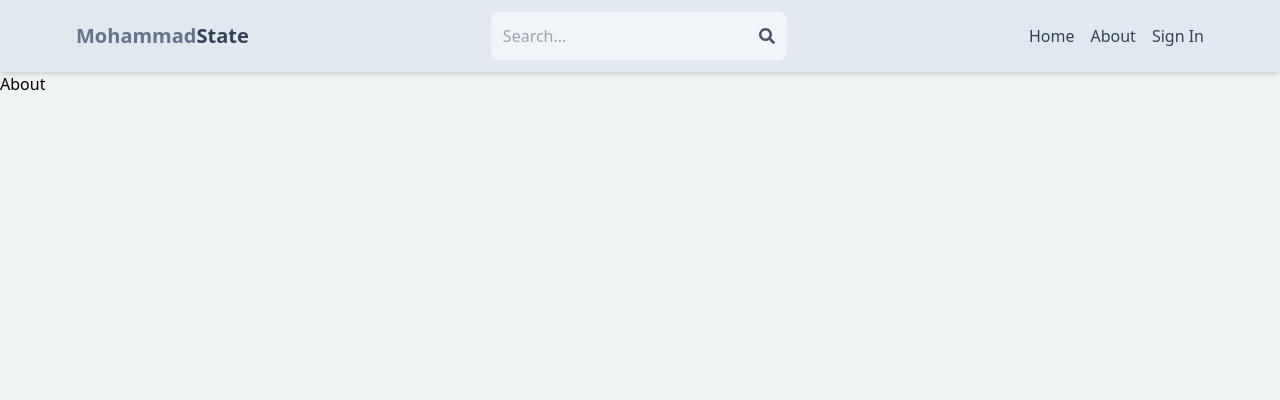
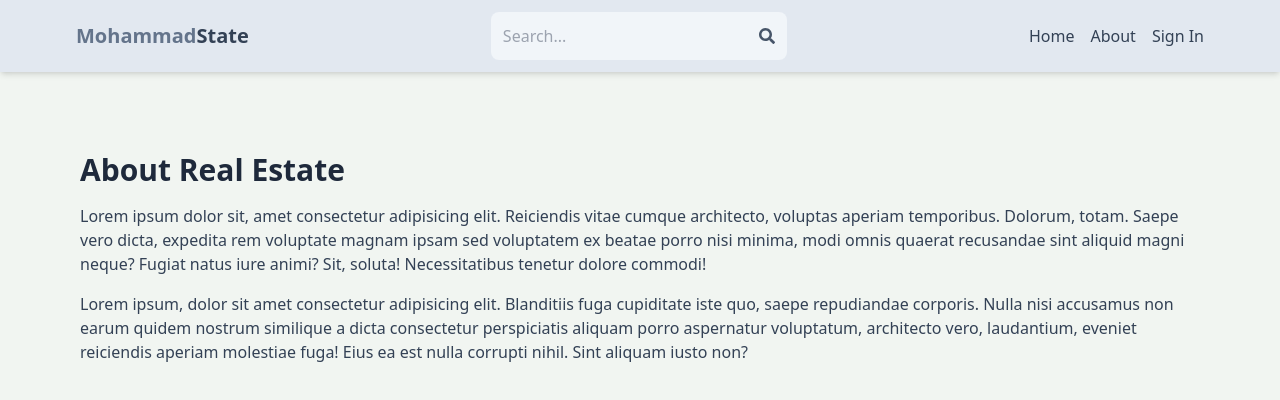
Before and after one commit to dada-mhmd/mern-realstate-frontend, a React (Vite) app in the folder frontend/: page /about in a window 1280 px wide. Shown: the top 400 px of the page. Built offline with nearby package versions, Linux system fonts and the light colour scheme; no server answers.

Commit message:
all done

```diff
--- a/frontend/src/pages/About.jsx
+++ b/frontend/src/pages/About.jsx
@@ -1,5 +1,27 @@
 const About = () => {
-  return <div>About</div>
-}
+  return (
+    <main className='py-20 px-4 max-w-6xl mx-auto'>
+      <h1 className='text-3xl font-bold mb-4 text-slate-800'>
+        About Real Estate
+      </h1>
+      <p className='mb-4 text-slate-700'>
+        Lorem ipsum dolor sit, amet consectetur adipisicing elit. Reiciendis
+        vitae cumque architecto, voluptas aperiam temporibus. Dolorum, totam.
+        Saepe vero dicta, expedita rem voluptate magnam ipsam sed voluptatem ex
+        beatae porro nisi minima, modi omnis quaerat recusandae sint aliquid
+        magni neque? Fugiat natus iure animi? Sit, soluta! Necessitatibus
+        tenetur dolore commodi!
+      </p>
+      <p className='mb-4 text-slate-700'>
+        Lorem ipsum, dolor sit amet consectetur adipisicing elit. Blanditiis
+        fuga cupiditate iste quo, saepe repudiandae corporis. Nulla nisi
+        accusamus non earum quidem nostrum similique a dicta consectetur
+        perspiciatis aliquam porro aspernatur voluptatum, architecto vero,
+        laudantium, eveniet reiciendis aperiam molestiae fuga! Eius ea est nulla
+        corrupti nihil. Sint aliquam iusto non?
+      </p>
+    </main>
+  );
+};
 
-export default About
+export default About;
```
